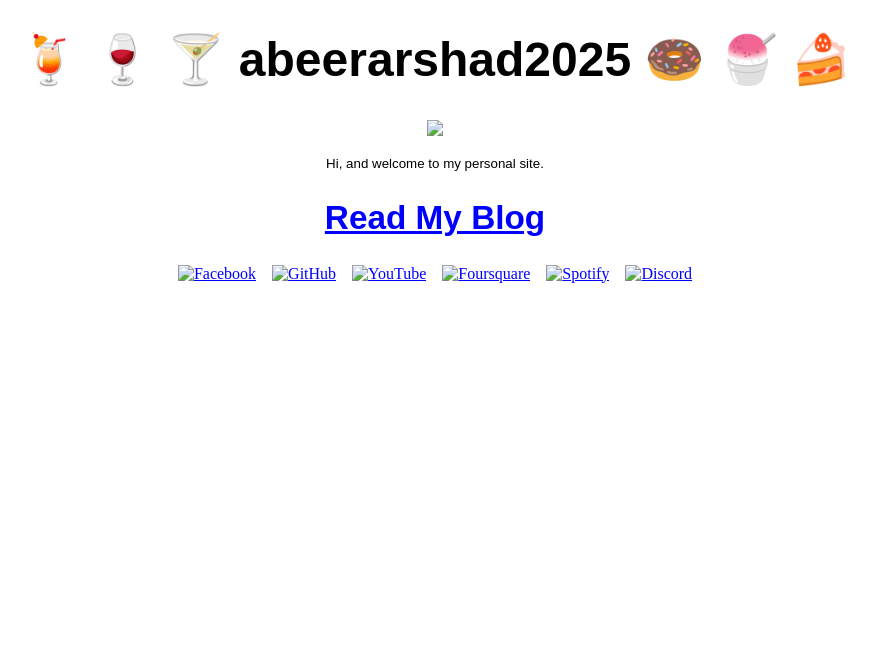
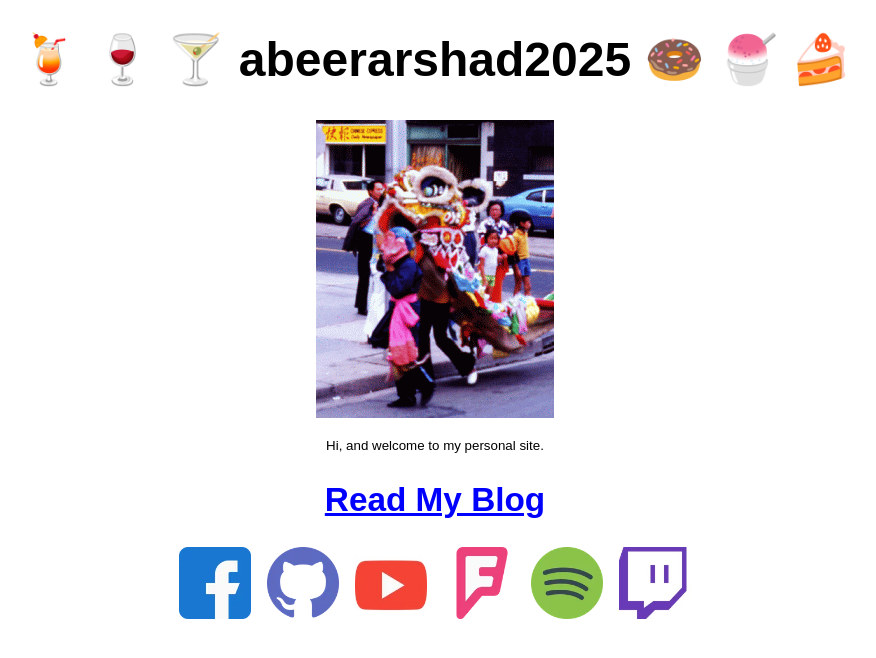
Before and after one commit to abeerarshad2025/abeerarshad2025.github.io, a plain HTML site: page index.html in a window 1280 px wide. Shown: the whole page, without its empty margins (205-1081 px from the left). Drawn offline with Linux system fonts and the light colour scheme.

Commit message:
Update index.html

```diff
--- a/index.html
+++ b/index.html
@@ -7,17 +7,17 @@
   <body>
     <div id="header">
       <h1 class="headerText">🍹 🍷 🍸 abeerarshad2025 🍩 🍧 🍰</h1>
-      <p><img src="Chinatown_Dragon_Dance_in_1975.gif"></p>
+      <p><img src="images/Chinatown_Dragon_Dance_in_1975.gif"></p>
       <p class="caption">Hi, and welcome to my personal site.</p>
       <h2 class="headerText"><a href="http://abeerarshad2025.github.io/blog/"> Read My Blog</a></h2>
 
       <div id="icons">
-        <a href="#"><img height="72" alt="Facebook" src="icons/fb.webp"></a>&nbsp;&nbsp;&nbsp;
-        <a href="https://github.com/abeerarshad2025"><img height="72" alt="GitHub" src="icons/github.webp"></a>&nbsp;&nbsp;&nbsp;
-        <a href="#"><img height="72" alt="YouTube" src="icons/yt.jpg"></a>&nbsp;&nbsp;&nbsp;
-        <a href="#"><img height="72" alt="Foursquare" src="icons/foursquare.webp"></a>&nbsp;&nbsp;&nbsp;
-        <a href="#"><img height="72" alt="Spotify" src="icons/spotify.webp"></a>&nbsp;&nbsp;&nbsp;
-        <a href="#"><img height="72" alt="Discord" src="icons/twitch.jpg"></a>
+        <a href="#"><img height="72" alt="Facebook" src="images/icons/fb.webp"></a>&nbsp;&nbsp;&nbsp;
+        <a href="https://github.com/abeerarshad2025"><img height="72" alt="GitHub" src="images/icons/github.webp"></a>&nbsp;&nbsp;&nbsp;
+        <a href="#"><img height="72" alt="YouTube" src="images/icons/yt.jpg"></a>&nbsp;&nbsp;&nbsp;
+        <a href="#"><img height="72" alt="Foursquare" src="images/icons/foursquare.webp"></a>&nbsp;&nbsp;&nbsp;
+        <a href="#"><img height="72" alt="Spotify" src="images/icons/spotify.webp"></a>&nbsp;&nbsp;&nbsp;
+        <a href="#"><img height="72" alt="Discord" src="images/icons/twitch.jpg"></a>
       </div>
     </div>
   </body>
```
